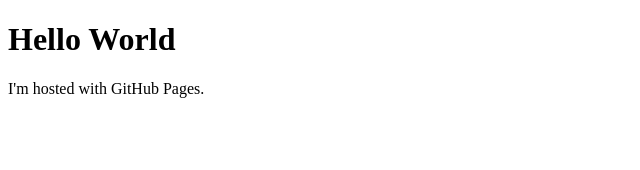
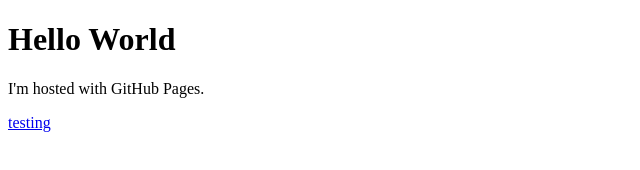
Before and after one commit to julihocc/stempunk-xyz.github.io, a plain HTML site: page index.html in a window 1280 px wide. Shown: the full height of the page, 0-640 px from the left. Drawn offline with Linux system fonts and the light colour scheme.

Commit message:
Pruebas para índices

```diff
--- a/index.html
+++ b/index.html
@@ -3,5 +3,6 @@
 <body>
 <h1>Hello World</h1>
 <p>I'm hosted with GitHub Pages.</p>
+<a href="estadistica-matematica"> testing <a>
 </body>
 </html>
```
Also changed, not shown: estadistica-matematica/hola.txt (added), 2 other files.
